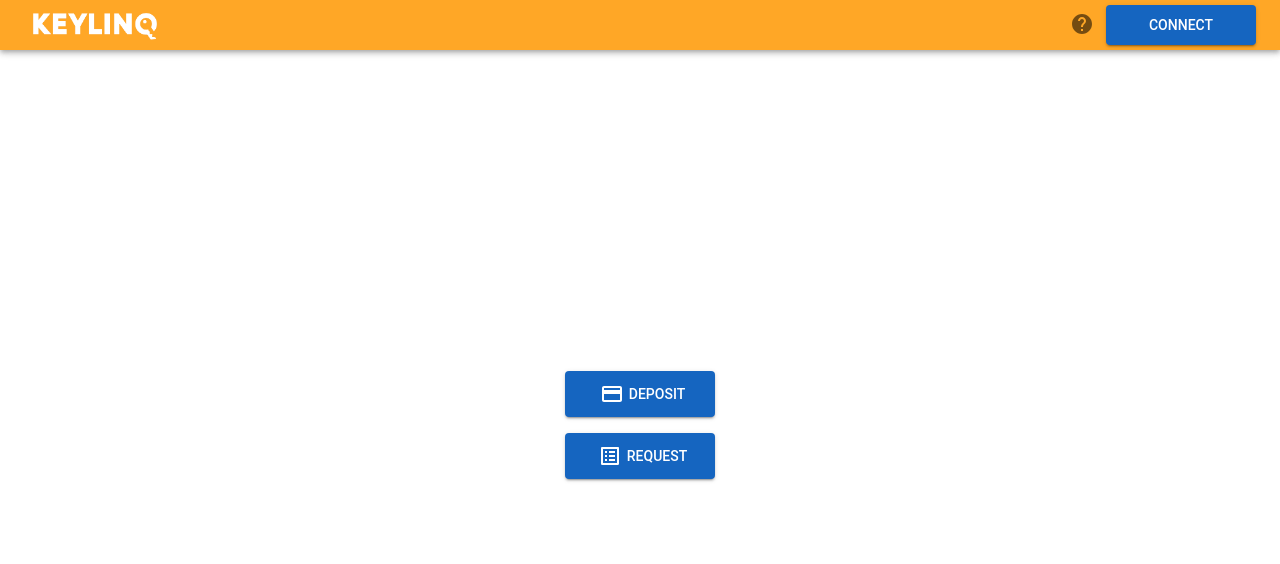
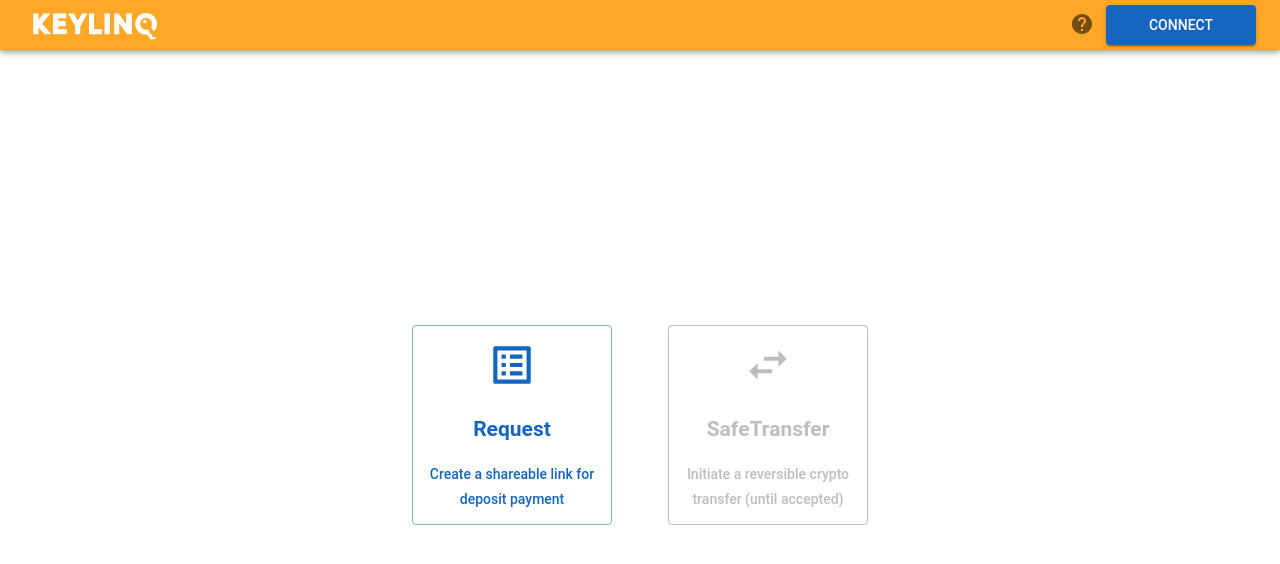
Before and after one commit to jinhongkuan/keylinq, a React (Create React App) app in the folder client/: page /express in a window 1280 px wide. Shown: the top 564 px of the page. Built offline with nearby package versions, Linux system fonts and the light colour scheme; what nft.storage would draw is missing.

Commit message:
frontend update

```diff
--- a/client/src/App.js
+++ b/client/src/App.js
@@ -48,11 +48,12 @@ import FadeIn from "react-fade-in";
 import AppBar from "@material-ui/core/AppBar";
 import Toolbar from "@material-ui/core/Toolbar";
 import Tooltip from "@material-ui/core/Tooltip";
+import KeyboardArrowRightIcon from "@material-ui/icons/KeyboardArrowRight";
 import Typography from "@material-ui/core/Typography";
 import Key from "@material-ui/icons/VpnKey";
 import HelpIcon from "@material-ui/icons/Help";
 import EnhancedEncryptionIcon from "@material-ui/icons/EnhancedEncryption";
-import SwapIcon from "@material-ui/icons/SwapHoriz";
+import YoutubeIcon from "@material-ui/icons/YouTube";
 import Select from "@material-ui/core/Select";
 import TextField from "@material-ui/core/TextField";
 import { createMuiTheme } from "@material-ui/core/styles";
@@ -676,8 +677,10 @@ const MainApp = ({
                 <Grid item>
                   <Link to="/express" style={{ textDecoration: "none" }}>
                     <Button variant="contained" color="secondary">
-                      <SwapIcon style={{ padding: 5 }}></SwapIcon>
-                      Payments
+                      <KeyboardArrowRightIcon
+                        style={{ padding: 5 }}
+                      ></KeyboardArrowRightIcon>
+                      Quick Actions
                     </Button>
                   </Link>
                 </Grid>
@@ -1021,10 +1024,11 @@ const Info = ({ classes, setPage }) => {
               style={{ width: 100, height: 100 }}
             ></img>
             <p style={{ textAlign: "justify" }}>
-              Buyer commissions work from contract worker. Contract worker sends
-              a Keylinq request for buyer to open an <b>all keys</b> vault with
-              required amount. First key is automatically sent to worker, while
-              second key is sent by buyer upon work completion.
+              Buyer commissions work from contractor. Contractor sends a Keylinq
+              request for buyer to open an <b>all keys</b> vault with the
+              required payment amount. First key is automatically sent to
+              contractor to begin work, while second key is sent by buyer to
+              contractor upon work completion.
             </p>
           </div>
           <div style={{ width: "10vw" }}></div>
@@ -1039,8 +1043,9 @@ const Info = ({ classes, setPage }) => {
             <p style={{ textAlign: "justify" }}>
               Ever worried that you will send your crypto to the wrong address?
               Using our SafeTransfer feature, you can instead transfer to an{" "}
-              <b>any key</b> vault, and hand one key over to your recepient.
-              Both sides can unlock with a single key.
+              <b>any key</b> vault, and transfer one key to your recepient. Both
+              sides can unlock the vault with a single key, thus you can
+              recuperate the amount if mistake were made.
             </p>
           </div>
         </div>
@@ -1054,20 +1059,49 @@ const Info = ({ classes, setPage }) => {
                 <b>Chainlink integration</b>
               </span>
               <img
-                src={ChainlinkLogo}
+                src={require("./resources/chainlink_logo.svg")}
                 style={{ width: 25, height: 29, marginLeft: 10 }}
               ></img>
             </div>
             <p style={{ textAlign: "justify" }}>
-              We will integrate with Chainlink to allow for oracle-based
-              automatic key transfer. As a user, you can transfer a key to the
-              Keylinq Oracle Delegator with a specified third-party data
+              We will integrate with{" "}
+              <a href="https://chain.link/" target="_blank">
+                Chainlink
+              </a>{" "}
+              to allow for oracle-based automatic key transfer. As a user, you
+              can transfer a key to the
+              <b> Keylinq Oracle Delegator</b> with a specified third-party data
               endpoint. The Delegator will then delegate the key according to
               specified conditions, enabling conditional payments (e.g. upon
               task completion or package delivery).
             </p>
           </div>
-          <div class="break"></div>
+
+          <div class="break" style={{ height: 25 }}></div>
+
+          <div style={{ width: "25vw", textAlign: "center", lineHeight: 1.5 }}>
+            <div class="center">
+              <span>
+                <b>Superfluid integration</b>
+              </span>
+              <img
+                src={require("./resources/superfluid_logo.png")}
+                style={{ width: 25, height: 25, marginLeft: 10 }}
+              ></img>
+            </div>
+            <p style={{ textAlign: "justify" }}>
+              Combining our virtual vaults with{" "}
+              <a href="https://www.superfluid.finance/home" target="_blank">
+                Superfluid
+              </a>{" "}
+              allows for guaranteed payment stream. Instead of transferring the
+              lump sum to the recepient, open a <b>Superfluid-enabled vault</b>,
+              so that the crypto asset will be continuously transferred at fixed
+              rate from the vault to the key holder's account.
+            </p>
+          </div>
+
+          <div class="break" style={{ height: 25 }}></div>
           <div style={{ textAlign: "center", lineHeight: 1.5 }}>
             <b>Available on:</b>
             <Grid container>
@@ -1141,6 +1175,16 @@ const Info = ({ classes, setPage }) => {
                 </Paper>
               </Grid>
             </Grid>
+            <div class="center" style={{ marginTop: 25 }}>
+              <Button
+                variant="outlined"
+                onClick={() => {
+                  window.open("https://www.youtube.com/watch?v=u49EeyjkjlI");
+                }}
+              >
+                <YoutubeIcon></YoutubeIcon> Demo
+              </Button>
+            </div>
             <div style={{ height: 100 }}></div>
           </div>
         </div>
--- a/client/src/Express.js
+++ b/client/src/Express.js
@@ -44,6 +44,7 @@ import FileCopy from "@material-ui/icons/FileCopy";
 import Close from "@material-ui/icons/Close";
 import Select from "@material-ui/core/Select";
 import ListAlt from "@material-ui/icons/ListAlt";
+import SwapIcon from "@material-ui/icons/SwapHoriz";
 import PaymentIcon from "@material-ui/icons/Payment";
 import TextField from "@material-ui/core/TextField";
 import InputAdornment from "@material-ui/core/InputAdornment";
@@ -97,31 +98,48 @@ const Express = ({
     <div class="center body-vertical-span">
       <div class="center">
         <Grid container spacing={2} justify="center">
-          <Grid container item justify="center">
-            <Link to="/deposit" style={{ textDecoration: "none" }}>
+          <Grid item>
+            <Link to="/request" style={{ textDecoration: "none" }}>
               <Button
-                variant="contained"
+                variant="outlined"
                 color="secondary"
-                style={{ width: 150 }}
+                style={{
+                  width: 200,
+                  height: 200,
+                  margin: 20,
+                  textTransform: "none",
+                }}
               >
-                <PaymentIcon style={{ padding: 5 }}></PaymentIcon>
-                Deposit
+                <div style={{ marginTop: 15 }}>
+                  <ListAlt style={{ width: 50, height: 50 }}></ListAlt>
+                  <p>
+                    <h2 style={{ margin: 0 }}>Request</h2>
+                  </p>
+                  <p>Create a shareable link for deposit payment</p>
+                </div>
               </Button>
             </Link>
           </Grid>
-          <Grid container item justify="center">
-            <Grid item>
-              <Link to="/request" style={{ textDecoration: "none" }}>
-                <Button
-                  variant="contained"
-                  color="secondary"
-                  style={{ width: 150 }}
-                >
-                  <ListAlt style={{ padding: 5 }}></ListAlt>
-                  Request
-                </Button>
-              </Link>
-            </Grid>
+          <Grid item>
+            <Button
+              variant="outlined"
+              color="secondary"
+              style={{
+                width: 200,
+                height: 200,
+                margin: 20,
+                textTransform: "none",
+              }}
+              disabled
+            >
+              <div style={{ marginTop: 15 }}>
+                <SwapIcon style={{ width: 50, height: 50 }}></SwapIcon>
+                <p>
+                  <h2 style={{ margin: 0 }}>SafeTransfer</h2>
+                </p>
+                <p>Initiate a reversible crypto transfer (until accepted)</p>
+              </div>
+            </Button>
           </Grid>
         </Grid>
       </div>
```
Also changed, not shown: client/src/resources/superfluid_logo.png (added).
